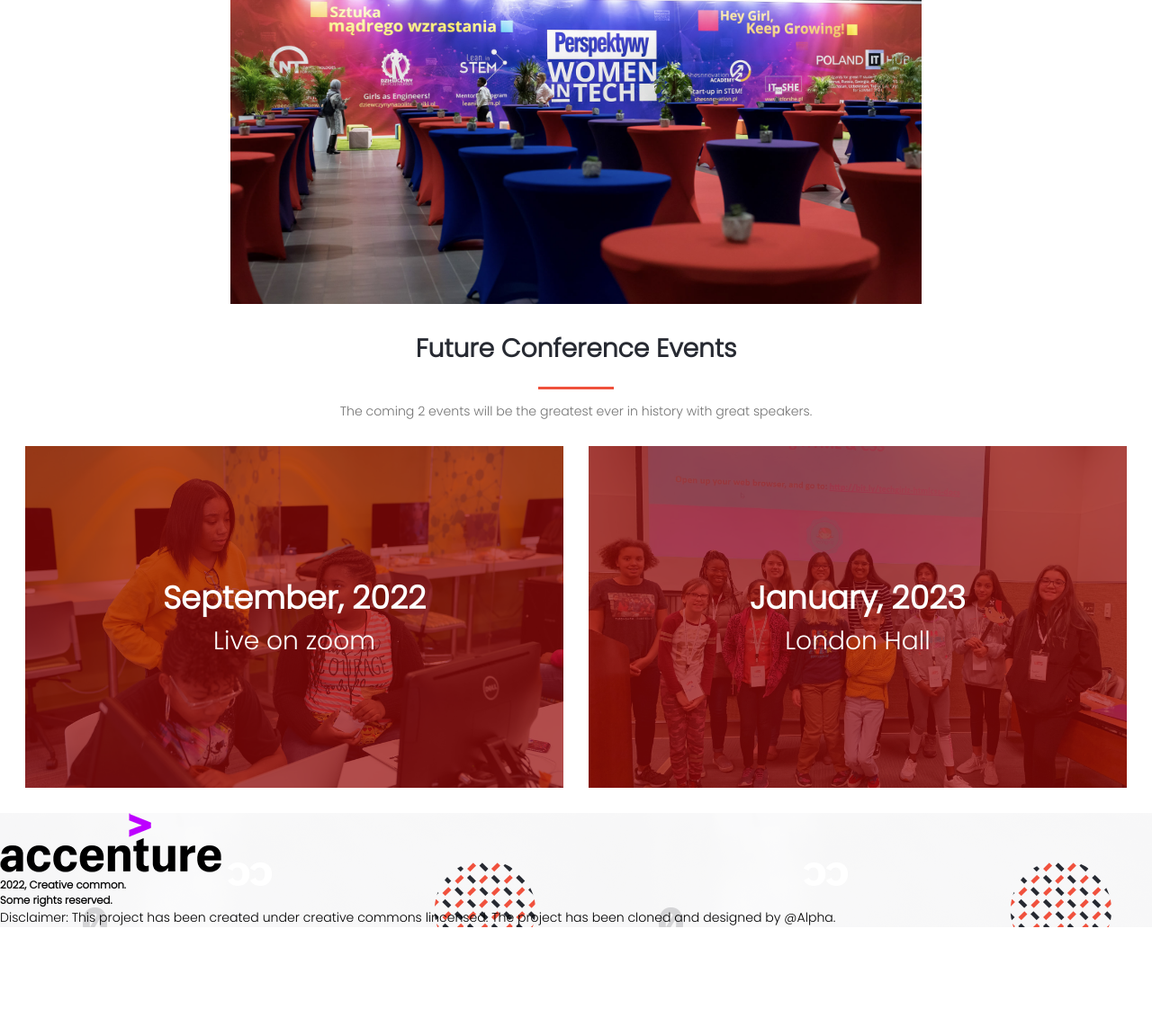
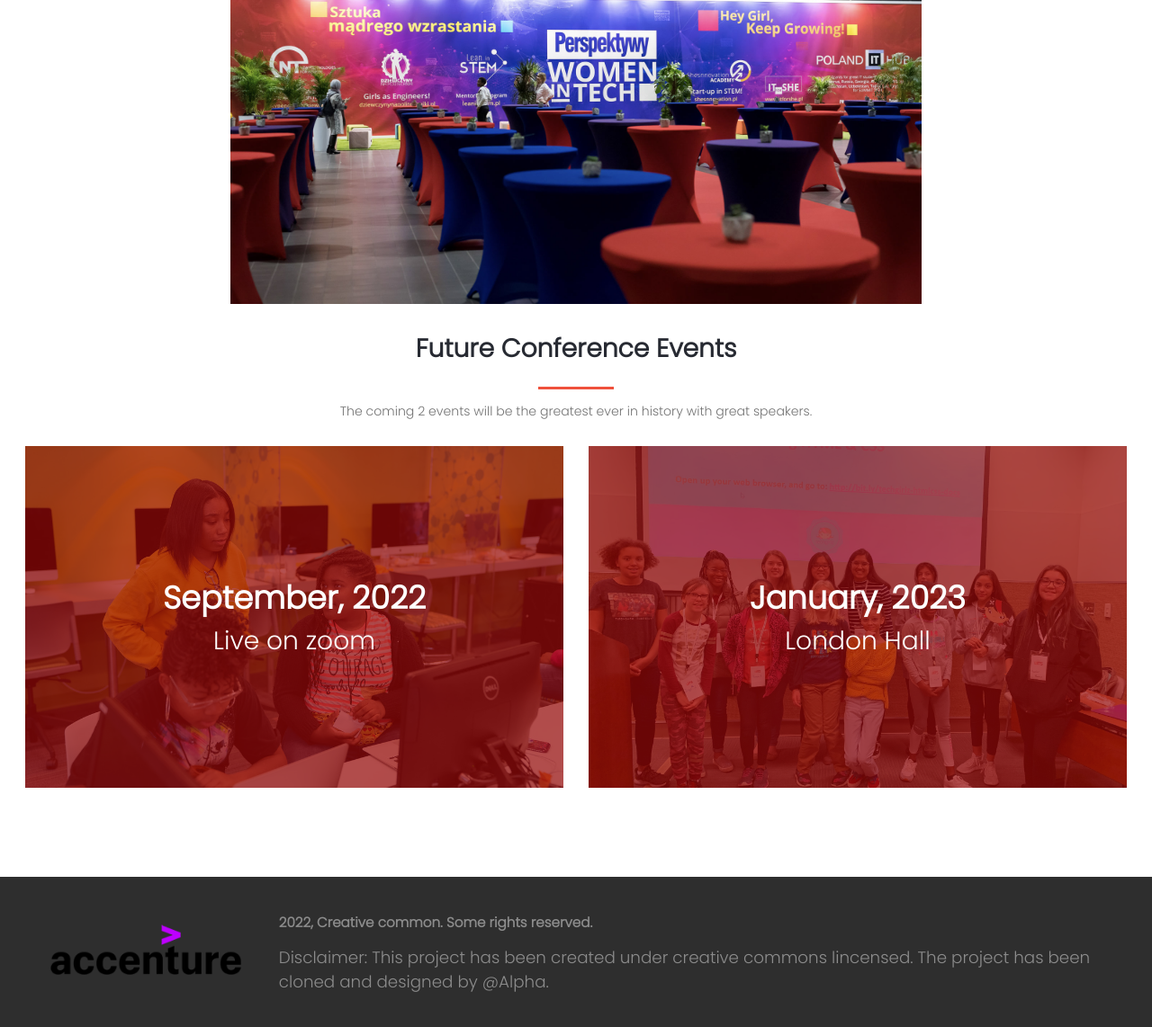
Before and after one commit to AlphaNtihinduka/Conference-capstone1, a website: page about.html in a window 1280 px wide. Shown: the part 1729-2871 px from the top of the page at 90% size. Before the commit the page ends 2760 px from the top, so only its background shows below. Drawn offline with Linux system fonts and the light colour scheme; a web font is replaced by a local one.

Commit message:
Style footer

```diff
--- a/style.css
+++ b/style.css
@@ -205,6 +205,7 @@ li {
 
 .speakers-area {
   background-color: #fff;
+  padding-bottom: 5rem;
 }
 
 .speakers-title {
@@ -376,6 +377,33 @@ li {
   color: #ef513c;
 }
 
+.footer-wrapper {
+  display: flex;
+  justify-content: center;
+  height: 12rem;
+  align-items: center;
+  background-color: #f2f2f2;
+  padding: 2rem 1rem;
+}
+
+.left-footer-img-container .footer-logo {
+  max-width: 15rem;
+}
+
+.right-footer-holder {
+  font-size: 1.8rem;
+  color: #8c8c8c;
+  padding-left: 1.5rem;
+}
+
+.disclaimer {
+  display: none;
+}
+
+.footer-wrapper-about {
+  background-color: #fff;
+}
+
 @media (min-width: 768px) {
   .wrapper {
     min-width: 768px;
@@ -515,4 +543,35 @@ li {
     font-size: 1.1rem;
     padding: 0.5rem 0;
   }
+
+  .footer-break {
+    display: none;
+  }
+
+  .footer-wrapper {
+    display: flex;
+    justify-content: center;
+    height: 12rem;
+    align-items: center;
+    background-color: #f2f2f2;
+    padding: 2rem 4rem;
+  }
+
+  .right-footer-holder {
+    font-size: 1.3rem;
+    color: #8c8c8c;
+    padding-left: 3rem;
+  }
+
+  .rights {
+    padding-bottom: 1rem;
+  }
+
+  .disclaimer {
+    display: block;
+  }
+
+  .footer-wrapper-about {
+    background-color: #2e2e2e;
+  }
 }
```
